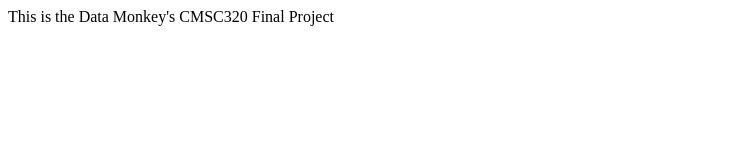
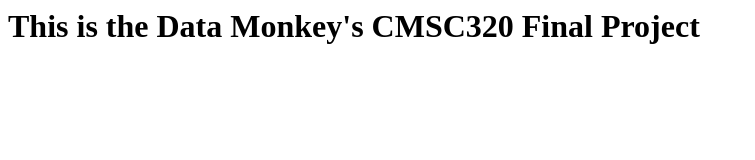
Before and after one commit to andrewyuantw/LakersAnalysis, a plain HTML site: page docs/index.html in a window 1280 px wide. Shown: the whole page, without its empty margins (0-755 px from the left). Drawn offline with Linux system fonts and the light colour scheme.

Commit message:
fixed index.html push

```diff
--- a/docs/index.html
+++ b/docs/index.html
@@ -1 +1 @@
-<hi>This is the Data Monkey's CMSC320 Final Project</hi>
+<h1>This is the Data Monkey's CMSC320 Final Project</h1>
```
